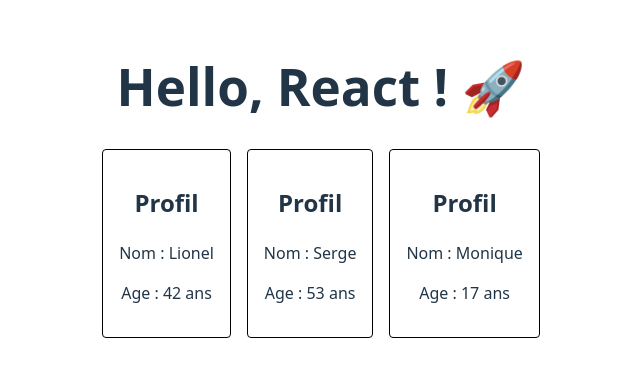
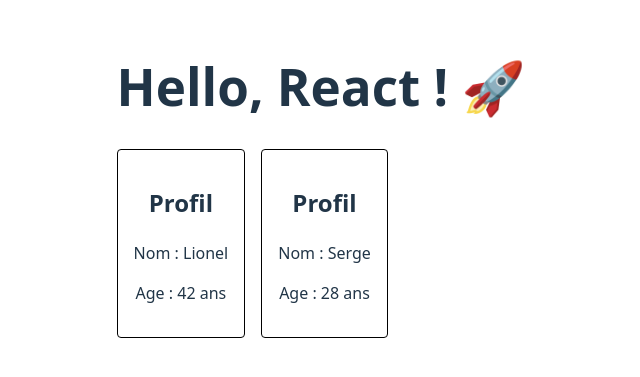
Before and after one commit to Lioperraud/react-tuto, a React (Vite) app: page / in a window 1280 px wide. Shown: the part 219-596 px from the top of the page, without its empty margins (319-959 px from the left). Built offline with nearby package versions, Linux system fonts and the light colour scheme.

Commit message:
Ajout condition affichage profil

```diff
--- a/src/App.jsx
+++ b/src/App.jsx
@@ -11,9 +11,9 @@
     <div>
       <h1>{message}</h1>
       <div className="profils">
-        <Profile name="Lionel" age="42"/>
-        <Profile name="Serge" age="53"/>
-        <Profile name="Monique" age="17"/>
+        <Profile name="Lionel" age={42} affiche={true}/>
+        <Profile name="Serge" age={28} affiche={true}/>
+        <Profile name="Monique" age={17} affiche={false}/>
       </div>
     </div>
   );
--- a/src/Profile.jsx
+++ b/src/Profile.jsx
@@ -1,4 +1,7 @@
-function Profile({name,age}) {
+function Profile({name,age,affiche}) {
+
+  if(!affiche)
+    return null;
 
   return (
     <div>
```
